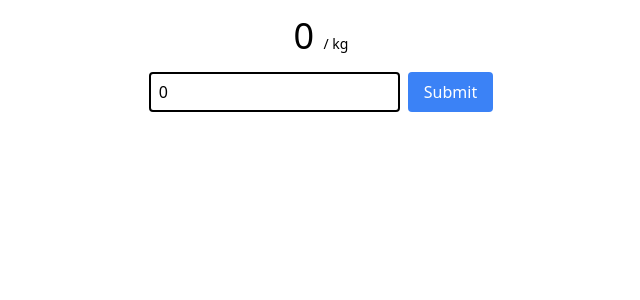
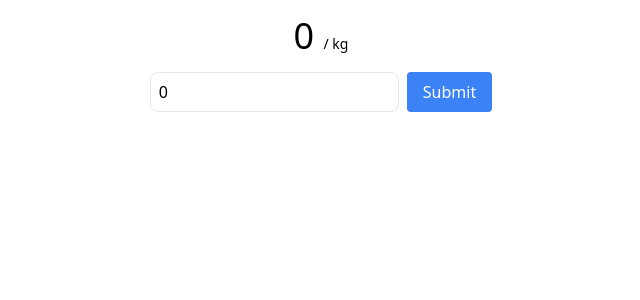
Before and after one commit to maurodf0/weight-traker, a Vue app: page / in a window 1280 px wide. Shown: the top 300 px of the page, without its empty margins (319-959 px from the left). Built offline with nearby package versions, Linux system fonts and the light colour scheme; the HTML template or start-up script is replaced by a standard one.

Commit message:
:focus:border-black

```diff
--- a/src/App.vue
+++ b/src/App.vue
@@ -34,7 +34,7 @@
   <form class="justify-center flex gap-2" @submit.prevent="submitForm">
 
     <input step="0.1"
-          class="px-2 border-2 border-black rounded"
+          class="px-2 border border-grey-800 :focus:border-black rounded-lg"
           type="number"
           id="weight"
           v-model="weight"
```
